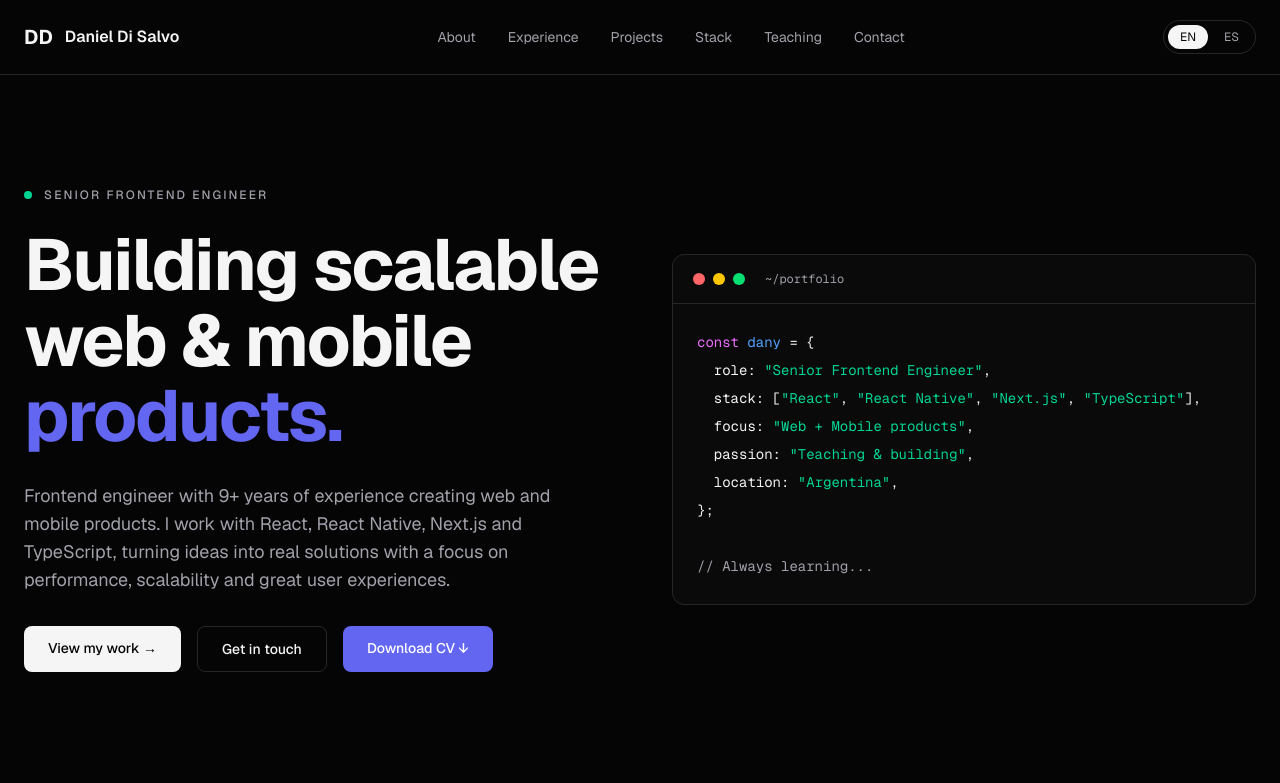
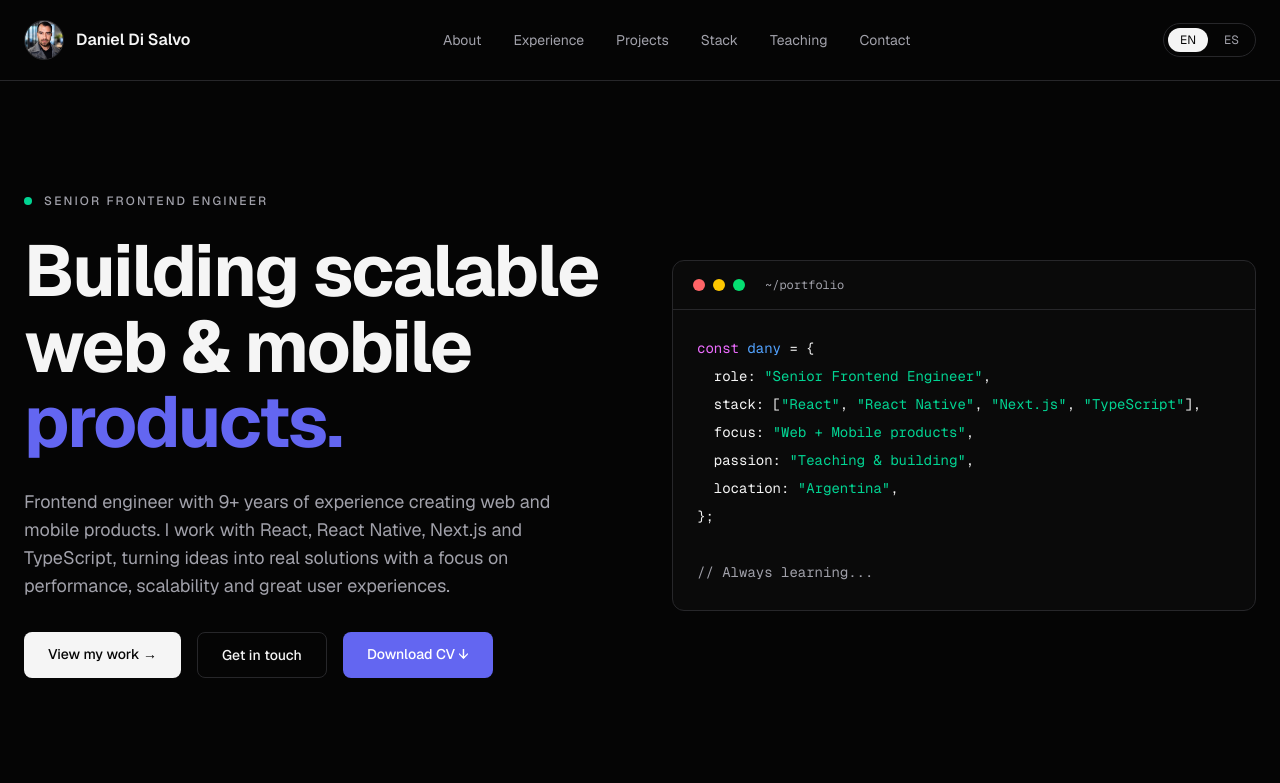
Before and after one commit to DanielDiSalvo/daniel-disalvo-portfolio, a Next.js app: page / in a window 1280 px wide. Shown: the top 783 px of the page. Built offline with nearby package versions, Linux system fonts and the light colour scheme.

Commit message:
feat: add profile avatar to header

```diff
--- a/src/components/layout/Header/Header.tsx
+++ b/src/components/layout/Header/Header.tsx
@@ -1,3 +1,5 @@
+import Image from "next/image";
+
 const navigation = [
   { label: "About", href: "#about" },
   { label: "Experience", href: "#experience" },
@@ -12,7 +14,14 @@ const Header = () => {
     <header className="border-b border-border">
       <div className="mx-auto flex max-w-7xl items-center justify-between px-6 py-5">
         <a href="#" className="flex items-center gap-3 font-semibold">
-          <span className="text-xl font-bold">DD</span>
+          <Image
+            src="/daniel-di-salvo.jpg"
+            alt="Daniel Di Salvo"
+            width={40}
+            height={40}
+            priority
+            className="h-10 w-10 rounded-full border border-border object-cover"
+          />
           <span>Daniel Di Salvo</span>
         </a>
 
```
Also changed, not shown: public/daniel-di-salvo.jpg (added).
